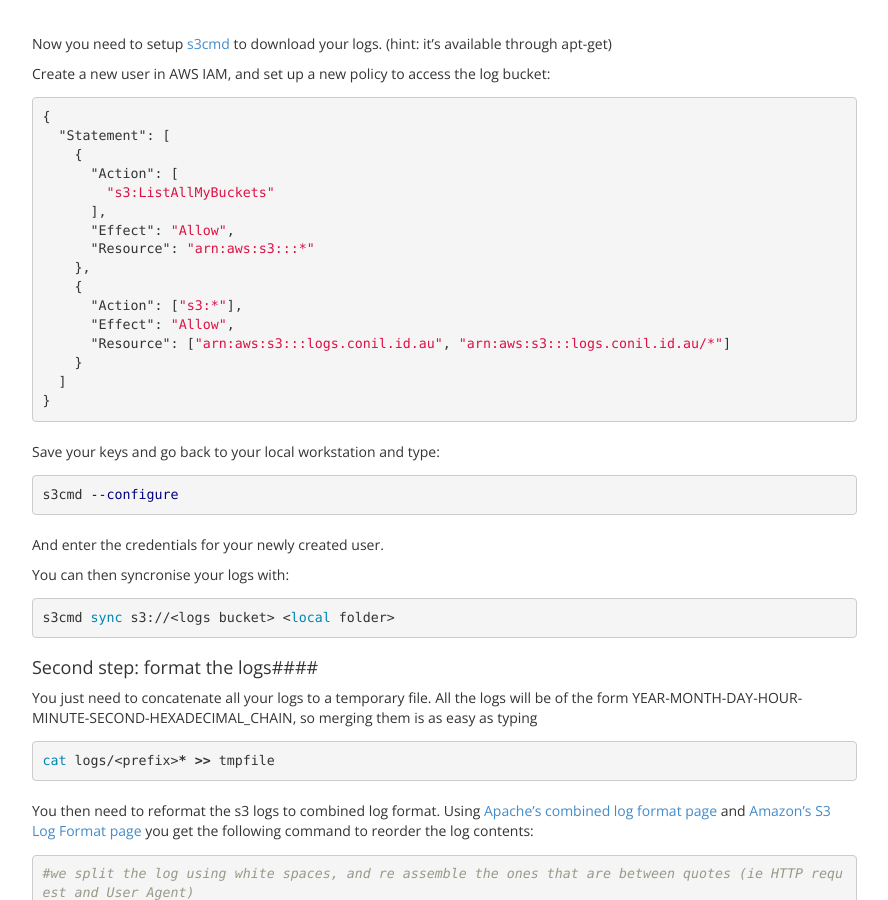
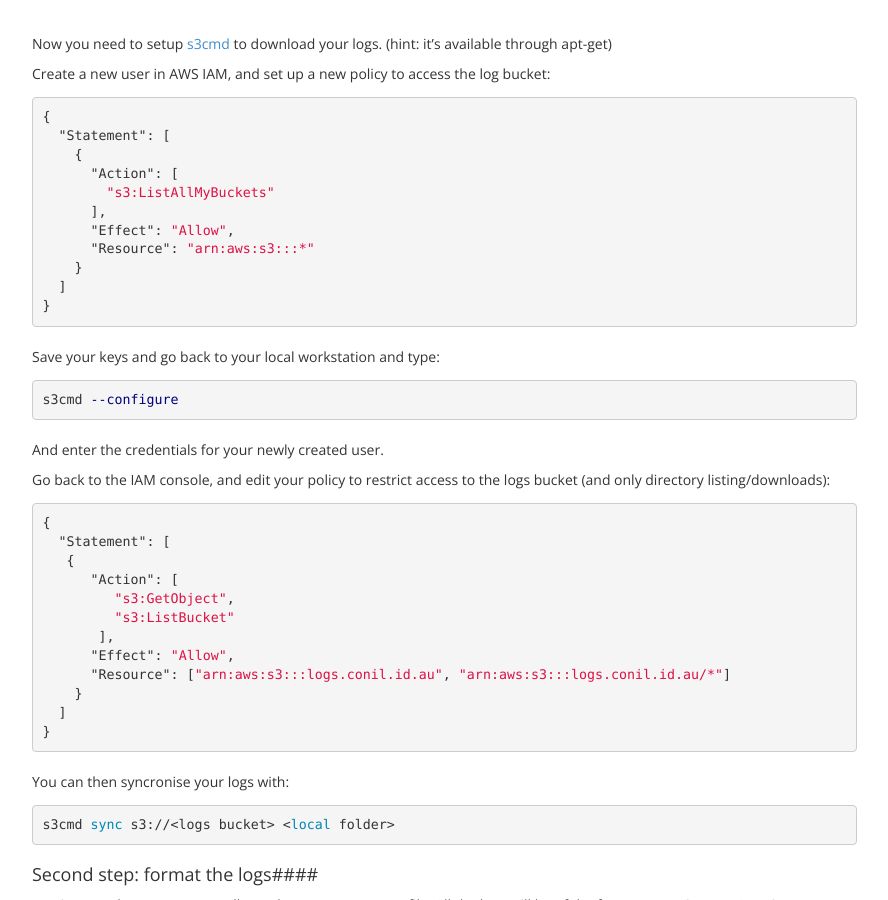
Before and after one commit to frconil/jekyll, a Jekyll site: the page built from _posts/2013-11-12-generating-and-analyzing-logs-with-s3.md, in a window 1280 px wide and 900 px high, scrolled down 797 px. Shown: the whole window, without its empty margins (53-941 px from the left). Built offline with Jekyll 4.4.1, drawn with Linux system fonts in a browser that asks for light colours; nearby versions of some CDN libraries; library files that are not in the unit come from our copies; Markdown is read by kramdown in place of the engine named in the settings.

Commit message:
restricted aws s3 security policy

```diff
--- a/_posts/2013-11-12-generating-and-analyzing-logs-with-s3.md
+++ b/_posts/2013-11-12-generating-and-analyzing-logs-with-s3.md
@@ -43,6 +38,22 @@ Save your keys and go back to your local workstation and type:
 s3cmd --configure
 {% endhighlight %}
 And enter the credentials for your newly created user.
+
+Go back to the IAM console, and edit your policy to restrict access to the logs bucket (and only directory listing/downloads):
+{% highlight json %}
+{
+  "Statement": [
+   {
+      "Action": [
+         "s3:GetObject",
+         "s3:ListBucket"
+       ],
+      "Effect": "Allow",
+      "Resource": ["arn:aws:s3:::logs.conil.id.au", "arn:aws:s3:::logs.conil.id.au/*"]
+    }
+  ]
+}
+{% endhighlight %}
 
 You can then syncronise your logs with:
 {% highlight bash %}
```
Also changed, not shown: other parts of _posts/2013-11-12-generating-and-analyzing-logs-with-s3.md (+0 -5 lines).
